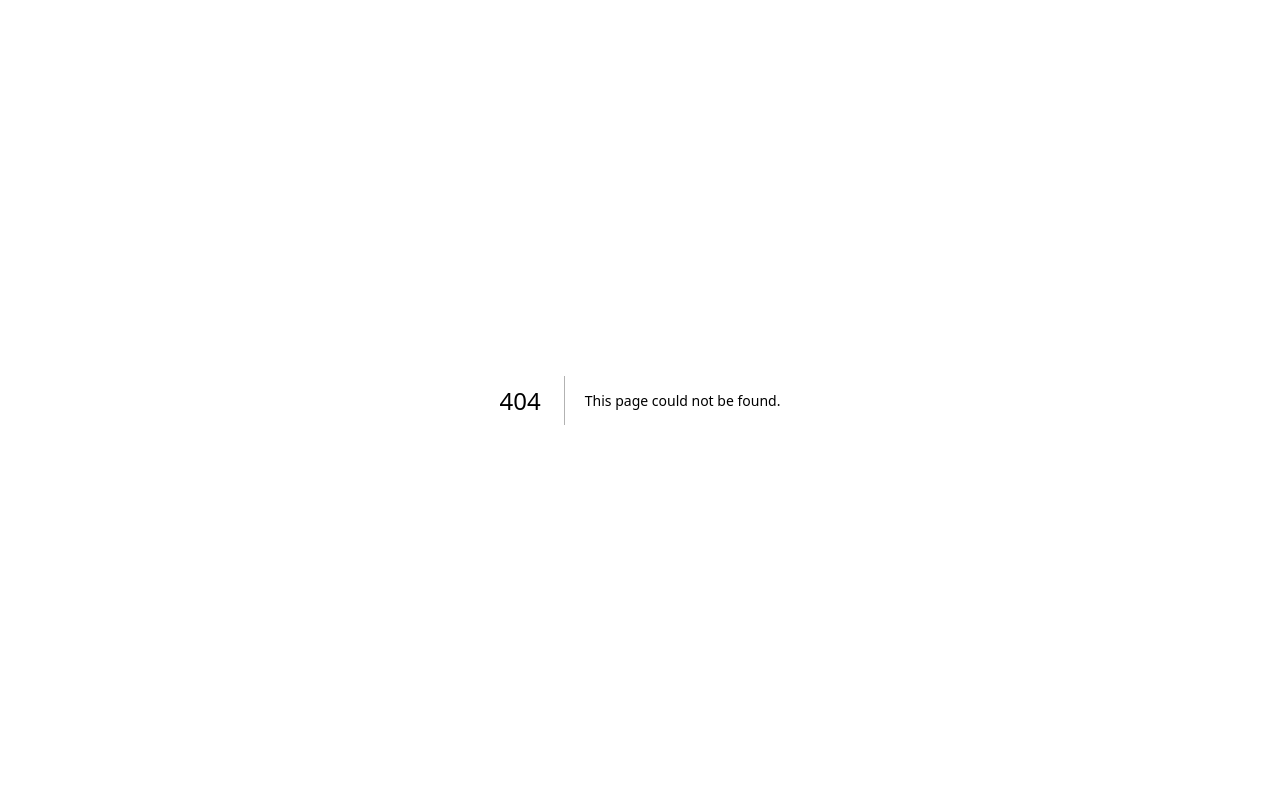
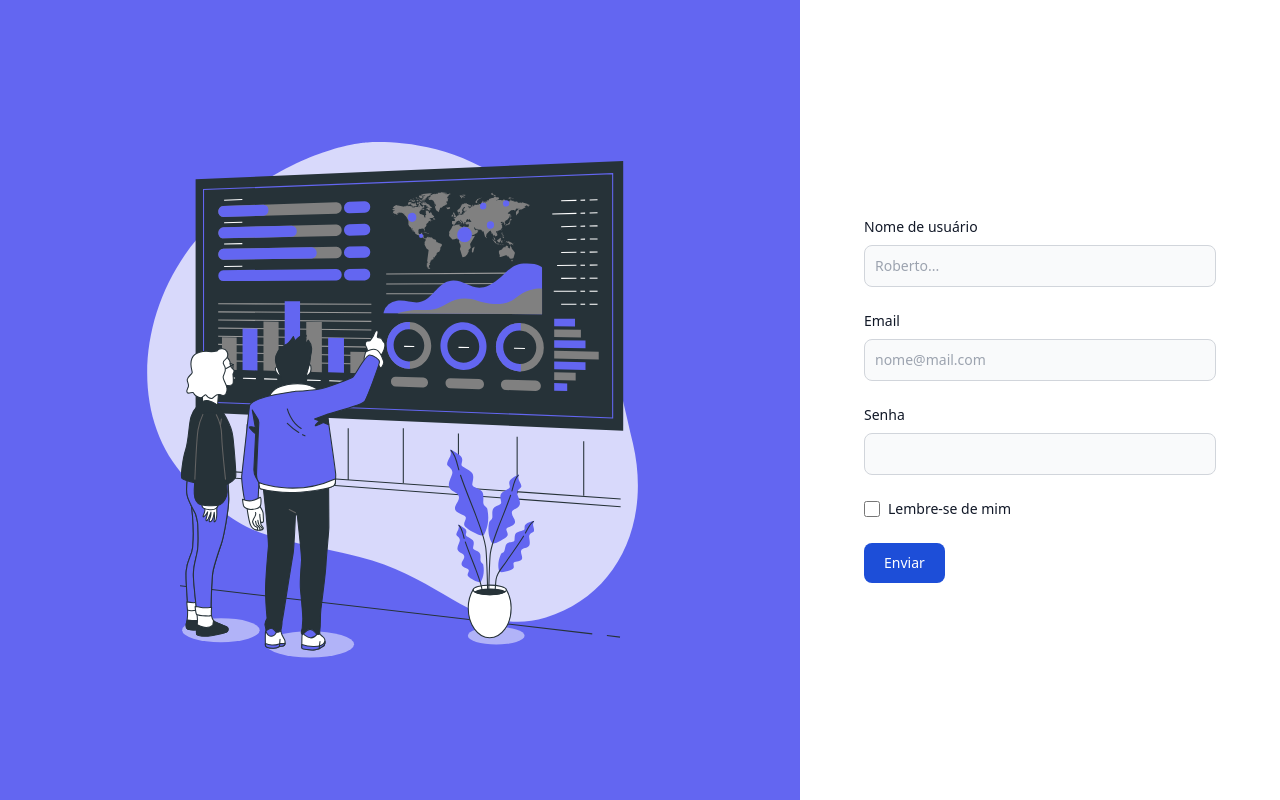
Before and after one commit to Preduh/oversell, a Next.js app: page /cadastrar in a window 1280 px wide. Before the commit this address had no page. Built offline with nearby package versions, Linux system fonts and the light colour scheme.

Commit message:
refactor: adapta pagina inicial para o atomic design

```diff
--- a/package.json
+++ b/package.json
@@ -9,9 +9,11 @@
     "lint": "next lint"
   },
   "dependencies": {
+    "axios": "^1.1.3",
     "next": "13.0.0",
     "react": "18.2.0",
     "react-dom": "18.2.0",
+    "react-hook-form": "^7.38.0",
     "uuid": "^9.0.0"
   },
   "devDependencies": {
--- /dev/null
+++ b/src/components/config/api.ts
@@ -0,0 +1,5 @@
+import axios from 'axios'
+
+export const api = axios.create({
+  baseURL: 'https://oversell-api.herokuapp.com/'
+})
--- a/src/components/molecules/SignInButton.tsx
+++ b/src/components/molecules/SignInButton.tsx
@@ -7,7 +7,7 @@ export const SignInButton = (): JSX.Element => {
     <Link passHref href="/entrar">
       <button
         id="signin-button"
-        className="inline-flex items-center text-white bg-[#6366F1] cursor-pointer transition-colors border-0 py-1 px-3 focus:outline-none hover:bg-[#5154e0] rounded text-base mt-4 md:mt-0"
+        className="inline-flex items-center text-white bg-purple-blue cursor-pointer transition-colors border-0 py-1 px-3 focus:outline-none hover:bg-[#5154e0] rounded text-base mt-4 md:mt-0"
       >
         <ButtonLabel label="Entrar" />
         <RightArrowIcon />
--- /dev/null
+++ b/src/components/templates/SignUp.tsx
@@ -0,0 +1,107 @@
+import Image from 'next/image'
+import { useForm } from 'react-hook-form'
+import { api } from '../config/api'
+
+interface FormData {
+  username: string
+  email: string
+  password: string
+}
+
+export const SignUp = (): JSX.Element => {
+  const { register, handleSubmit } = useForm<FormData>()
+
+  const onSubmit = async ({ username, email, password }: FormData): Promise<void> => {
+    const { data } = await api.post('/signup', {
+      username,
+      email,
+      password
+    })
+
+    console.log(data)
+  }
+
+  return (
+    <div className="grid grid-cols-8 h-screen">
+      <section className="col-start-1 col-end-6 bg-purple-blue flex items-center justify-center">
+        <div className="w-4/6 h-4/6 relative">
+          <Image fill src="/visual-data-bro.svg" alt="Visual data bro" />
+        </div>
+      </section>
+
+      <section className="col-start-6 col-end-9 px-16 flex items-center">
+        <form onSubmit={handleSubmit(onSubmit)} className="w-full">
+          <div className="mb-6">
+            <label
+              htmlFor="username"
+              className="block mb-2 text-sm font-medium text-gray-900 dark:text-gray-300"
+            >
+              Nome de usuário
+            </label>
+            <input
+              {...register('username')}
+              type="text"
+              id="username"
+              className="bg-gray-50 border border-gray-300 text-gray-900 text-sm rounded-lg focus:ring-blue-500 focus:border-blue-500 block w-full p-2.5 dark:bg-gray-700 dark:border-gray-600 dark:placeholder-gray-400 dark:text-white dark:focus:ring-blue-500 dark:focus:border-blue-500"
+              placeholder="Roberto..."
+              required
+            />
+          </div>
+          <div className="mb-6">
+            <label
+              htmlFor="email"
+              className="block mb-2 text-sm font-medium text-gray-900 dark:text-gray-300"
+            >
+              Email
+            </label>
+            <input
+              {...register('email')}
+              type="email"
+              id="email"
+              className="bg-gray-50 border border-gray-300 text-gray-900 text-sm rounded-lg focus:ring-blue-500 focus:border-blue-500 block w-full p-2.5 dark:bg-gray-700 dark:border-gray-600 dark:placeholder-gray-400 dark:text-white dark:focus:ring-blue-500 dark:focus:border-blue-500"
+              placeholder="nome@mail.com"
+              required
+            />
+          </div>
+          <div className="mb-6">
+            <label
+              htmlFor="password"
+              className="block mb-2 text-sm font-medium text-gray-900 dark:text-gray-300"
+            >
+              Senha
+            </label>
+            <input
+              {...register('password')}
+              type="password"
+              id="password"
+              className="bg-gray-50 border border-gray-300 text-gray-900 text-sm rounded-lg focus:ring-blue-500 focus:border-blue-500 block w-full p-2.5 dark:bg-gray-700 dark:border-gray-600 dark:placeholder-gray-400 dark:text-white dark:focus:ring-blue-500 dark:focus:border-blue-500"
+              required
+            />
+          </div>
+          <div className="flex items-start mb-6">
+            <div className="flex items-center h-5">
+              <input
+                id="remember"
+                type="checkbox"
+                value=""
+                className="w-4 h-4 bg-gray-50 rounded border border-gray-300 focus:ring-3 focus:ring-blue-300 dark:bg-gray-700 dark:border-gray-600 dark:focus:ring-blue-600 dark:ring-offset-gray-800"
+              />
+            </div>
+            <label
+              htmlFor="remember"
+              className="ml-2 text-sm font-medium text-gray-900 dark:text-gray-300"
+            >
+              Lembre-se de mim
+            </label>
+          </div>
+          <button
+            type="submit"
+            className="text-white bg-blue-700 hover:bg-blue-800 focus:ring-4 focus:outline-none focus:ring-blue-300 font-medium rounded-lg text-sm w-full sm:w-auto px-5 py-2.5 text-center dark:bg-blue-600 dark:hover:bg-blue-700 dark:focus:ring-blue-800"
+          >
+            Enviar
+          </button>
+        </form>
+      </section>
+    </div>
+  )
+}
--- /dev/null
+++ b/src/pages/cadastrar.tsx
@@ -0,0 +1,16 @@
+import Head from 'next/head'
+import { SignUp } from '../components/templates/SignUp'
+
+const Entrar = (): JSX.Element => {
+  return (
+    <div>
+      <Head>
+        <title>Oversell - Entrar</title>
+      </Head>
+
+      <SignUp />
+    </div>
+  )
+}
+
+export default Entrar
--- a/tailwind.config.js
+++ b/tailwind.config.js
@@ -6,7 +6,11 @@ module.exports = {
     './src/components/**/*.tsx'
   ],
   theme: {
-    extend: {}
+    extend: {
+      colors: {
+        'purple-blue': '#6366F1'
+      }
+    }
   },
   plugins: []
 }
```
Also changed, not shown: public/visual-data-bro.svg (added), 1 other file (tests, documents, lock files or other folders).
